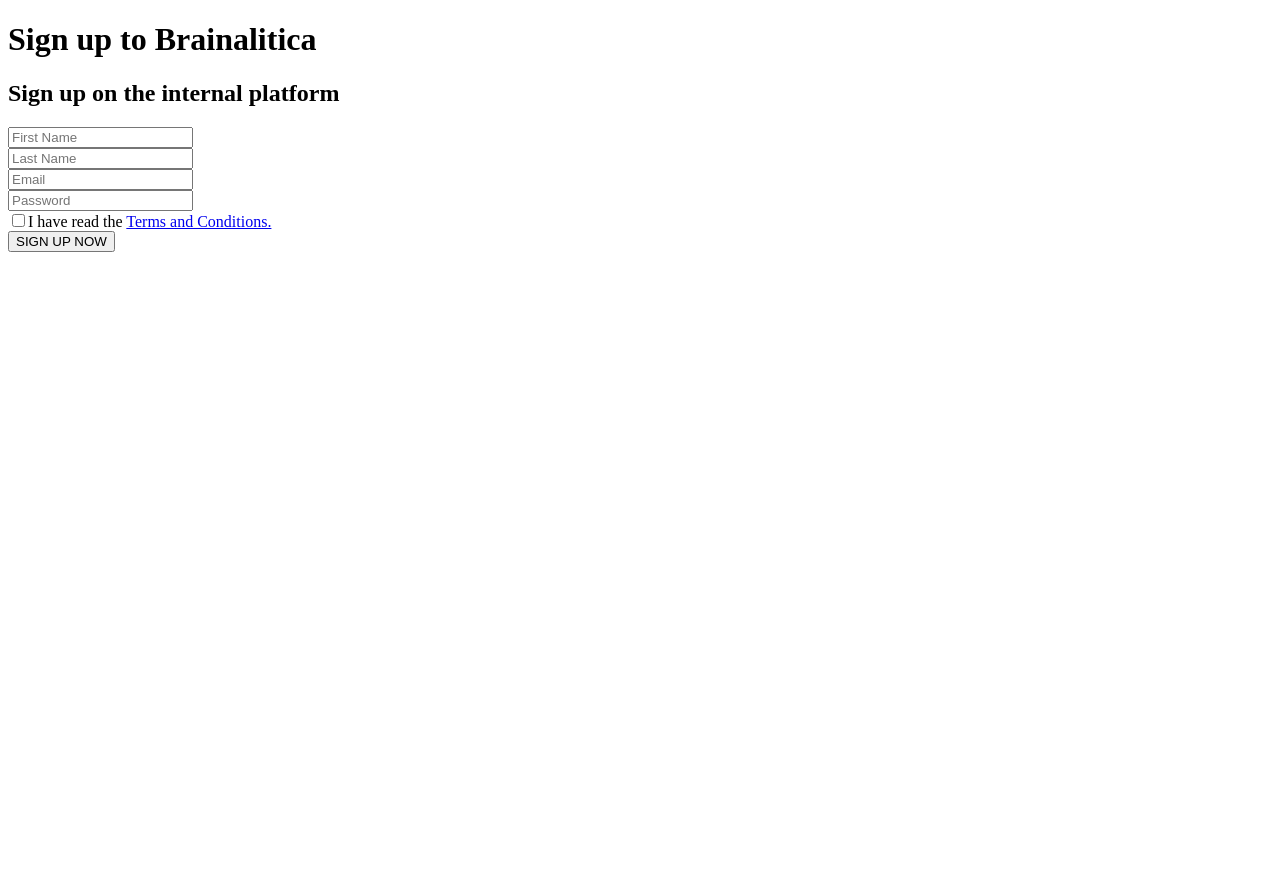
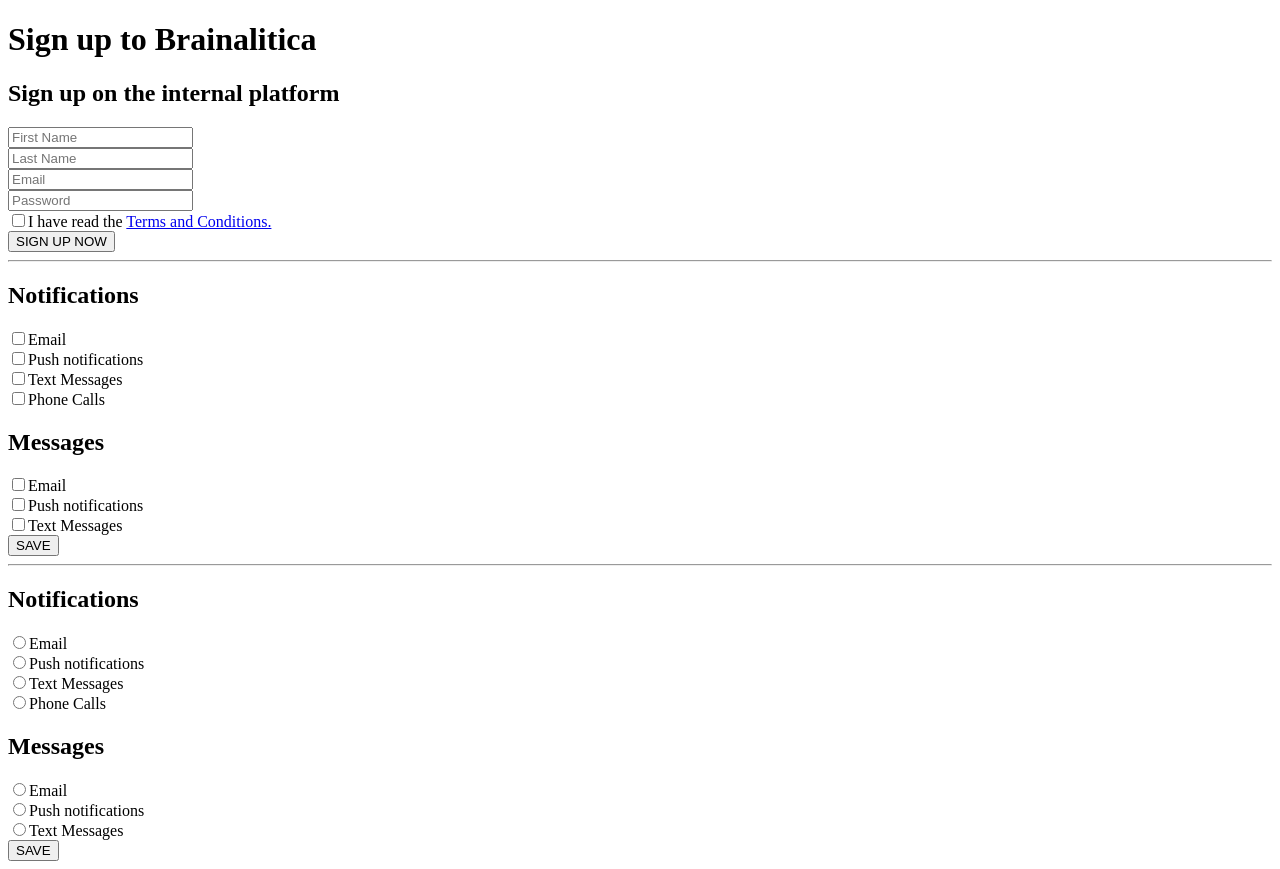
Before and after one commit to MichaelGuitars/attempt2, a plain HTML site: page form.html in a window 1280 px wide. Before the commit the page ends 800 px from the top, so only its background shows below. Drawn offline with Linux system fonts and the light colour scheme.

Commit message:
впендюрил немного кнопок, сделал radio с выбором (не знаю как правильно назвать)

```diff
--- a/form.html
+++ b/form.html
@@ -9,21 +9,98 @@
         <h1>Sign up to Brainalitica</h1>
         <h2>Sign up on the internal platform</h2>
         <form>
-            <input type="text" placeholder="First Name" required>
+            <input type="text" placeholder="First Name" required="required">
             <br>
-            <input type="text" placeholder="Last Name" required>
+            <input type="text" placeholder="Last Name" required="required">
             <br>
-            <input type="email" placeholder="Email" required>
+            <input type="email" placeholder="Email" required="required">
             <br>
-            <input type="password" placeholder="Password" required>
+            <input type="password" placeholder="Password" required="required">
             <br>
-            <label><input type="checkbox" value="option" required>I have read the
+            <label><input type="checkbox" value="option" required="required">I have read the
                 <a href="http://example.com">Terms and Conditions.</a>
             </label>
             <div class="button">
                 <button type="submit">SIGN UP NOW</button>
             </div>
         </form>
+        <hr>
+        <h2>Notifications</h2>
+        <form>
+            <label>
+                <input type="checkbox" value="option1">Email
+            </label>
+            <br>
+            <label>
+                <input type="checkbox" value="option2">Push notifications
+            </label>
+            <br>
+            <label>
+                <input type="checkbox" value="option3">Text Messages
+            </label>
+            <br>
+            <label>
+                <input type="checkbox" value="option4">Phone Calls
+            </label>
+        </form>
+        <h2>
+            Messages
+        </h2>
+        <form>
+            <label>
+                <input type="checkbox" value="option5">Email
+            </label>
+            <br>
+            <label>
+                <input type="checkbox" value="option6">Push notifications
+            </label>
+            <br>
+            <label>
+                <input type="checkbox" value="option7">Text Messages
+            </label>
 
+            <div class="button">
+                <button type="submit">SAVE</button>
+            </div>
+        </form>
+        <hr>
+        <h2>Notifications</h2>
+        <form>
+            <label>
+                <input type="radio" value="option1" name="value">Email
+            </label>
+            <br>
+            <label>
+                <input type="radio" value="option2" name="value">Push notifications
+            </label>
+            <br>
+            <label>
+                <input type="radio" value="option3" name="value">Text Messages
+            </label>
+            <br>
+            <label>
+                <input type="radio" value="option4" name="value">Phone Calls
+            </label>
+        </form>
+        <h2>
+            Messages
+        </h2>
+        <form>
+            <label>
+                <input type="radio" value="option5" name="value">Email
+            </label>
+            <br>
+            <label>
+                <input type="radio" value="option6" name="value">Push notifications
+            </label>
+            <br>
+            <label>
+                <input type="radio" value="option7" name="value">Text Messages
+            </label>
+
+            <div class="button">
+                <button type="submit">SAVE</button>
+            </div>
+        </form>
     </body>
 </html>
```
